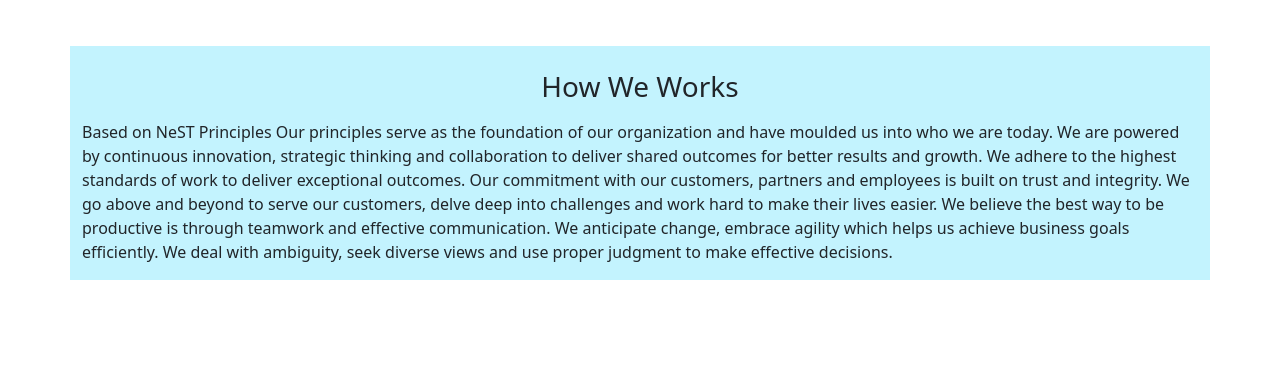
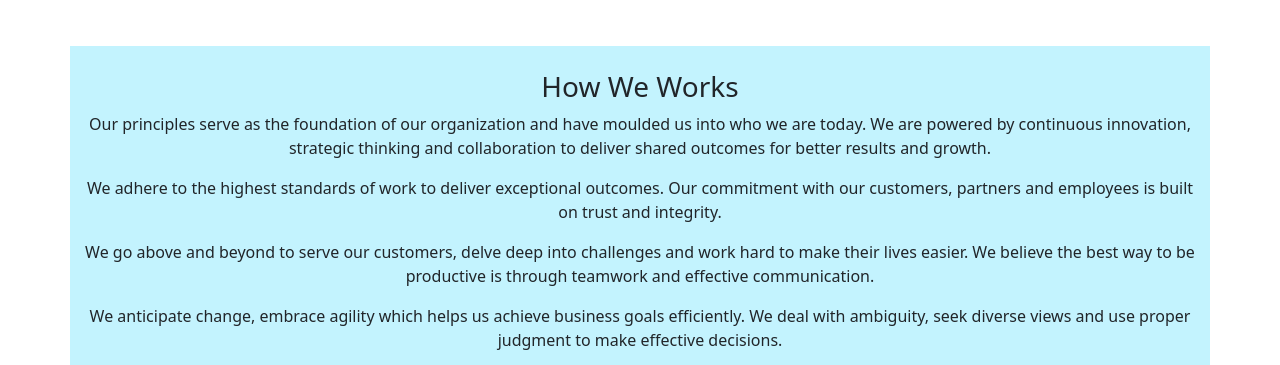
Before and after one commit to shanajasila/Angular-NestApp, an Angular app: page / in a window 1280 px wide. Shown: the part 558-923 px from the top of the page. Before the commit the page ends 838 px from the top, so only its background shows below. Built offline with nearby package versions, Linux system fonts and the light colour scheme.

Commit message:
about updated

```diff
--- a/src/app/about/about.component.html
+++ b/src/app/about/about.component.html
@@ -14,15 +14,15 @@
 <div class="container mt-5 pt-4" style="background-color: hsl(191, 97%, 88%);">
     <div class="row">
         <div class="col col-12 col-sm-12 col-md-12 col-lg-12 col-xl-12 col-xxl-12">
-            <h3 class="text-center">How We Works</h3>
-            <p class="mt-3 text-justify">Based on NeST Principles
-                Our principles serve as the foundation of our organization and have moulded us into who we are today. We are powered by continuous innovation, strategic thinking and collaboration to deliver shared outcomes for better results and growth.
-
-                We adhere to the highest standards of work to deliver exceptional outcomes. Our commitment with our customers, partners and employees is built on trust and integrity.
-
-                We go above and beyond to serve our customers, delve deep into challenges and work hard to make their lives easier. We believe the best way to be productive is through teamwork and effective communication.
-
-                We anticipate change, embrace agility which helps us achieve business goals efficiently. We deal with ambiguity, seek diverse views and use proper judgment to make effective decisions.</p>
+            <div class="item">
+                <h3 class="text-center">How We Works</h3>
+                <div class="aboutDesc text-center p-grp">
+                    <p>Our principles serve as the foundation of our organization and have moulded us into who we are today. We are powered by continuous innovation, strategic thinking and collaboration to deliver shared outcomes for better results and growth.</p>
+                    <p>We adhere to the highest standards of work to deliver exceptional outcomes. Our commitment with our customers, partners and employees is built on trust and integrity.</p>
+                    <p>We go above and beyond to serve our customers, delve deep into challenges and work hard to make their lives easier. We believe the best way to be productive is through teamwork and effective communication.</p>
+                    <p>We anticipate change, embrace agility which helps us achieve business goals efficiently. We deal with ambiguity, seek diverse views and use proper judgment to make effective decisions.</p>
+                </div>
+            </div>
         </div>
     </div>
 </div>
```
